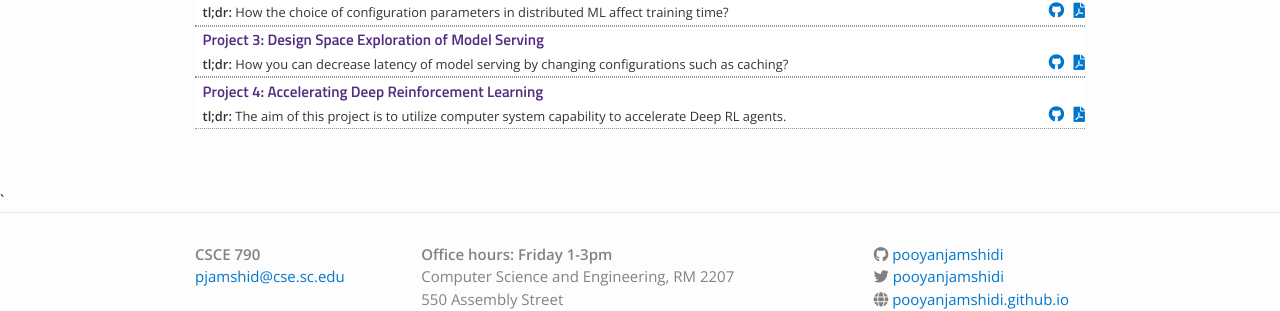
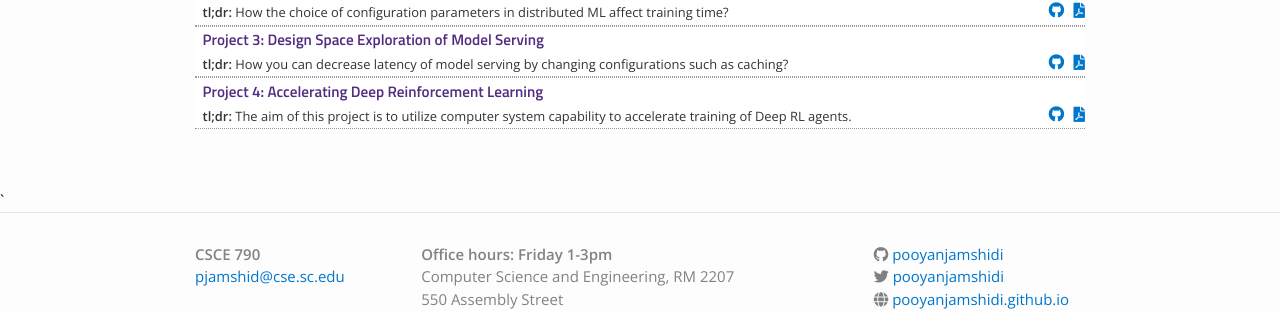
Before and after one commit to pooyanjamshidi/mls, a Jekyll site: the page built from projects.md, in a window 1280 px wide. Shown: the part 232-543 px from the top of the page. Built offline with Jekyll 4.4.1, drawn with Linux system fonts in a browser that asks for light colours; nearby versions of some CDN libraries.

Commit message:
tweak tldr

```diff
--- a/_data/projects.yml
+++ b/_data/projects.yml
@@ -16,4 +16,4 @@
 - title: "Project 4: Accelerating Deep Reinforcement Learning"
   filename: project04-DRL
   dirname: projects
-  tldr: "The aim of this project is to utilize computer system capability to accelerate Deep RL agents."
+  tldr: "The aim of this project is to utilize computer system capability to accelerate training of Deep RL agents."
```
